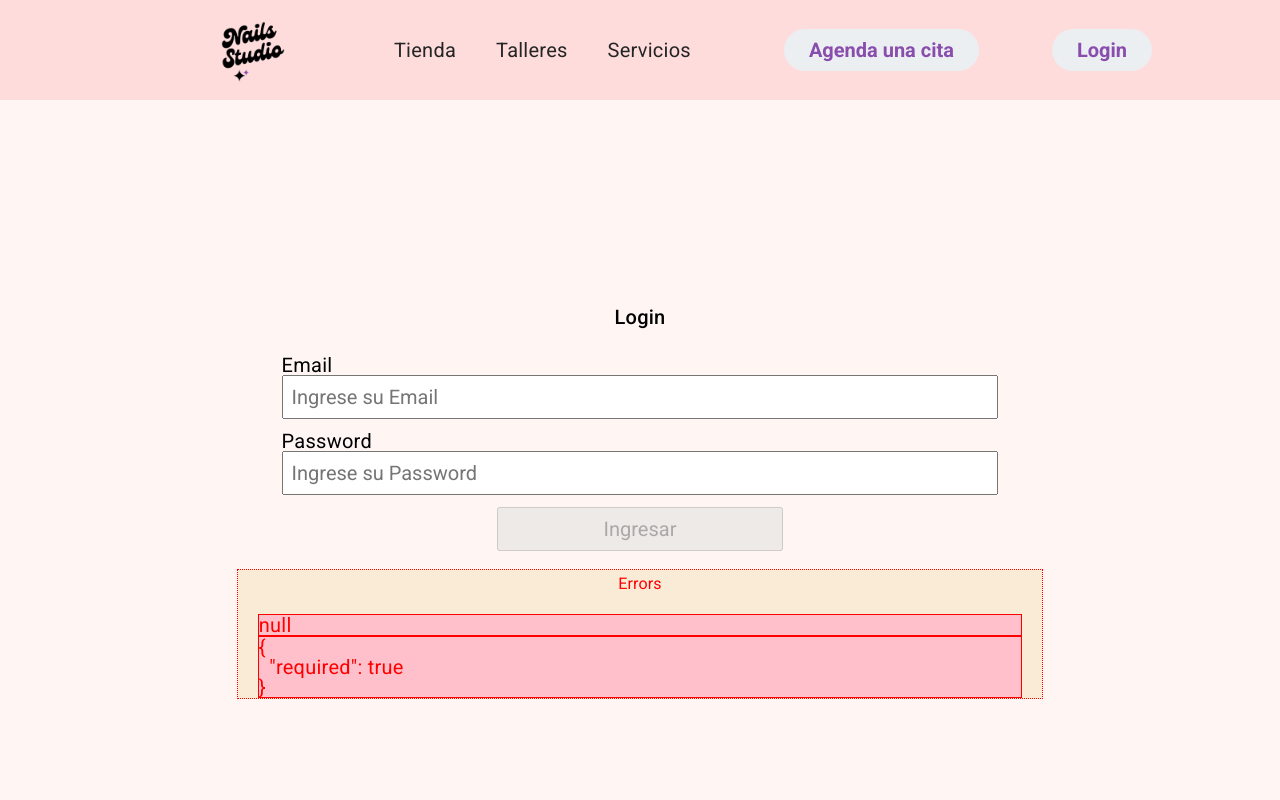
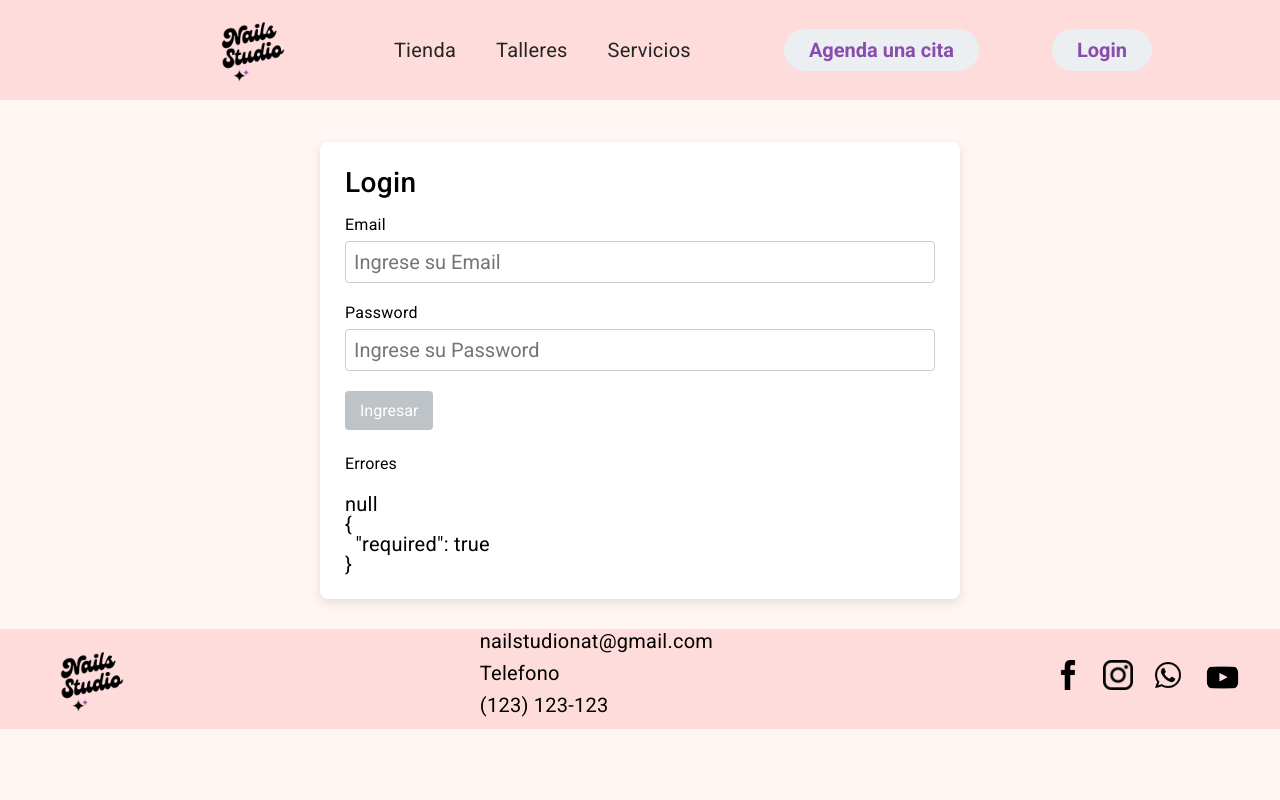
Before and after one commit to danielcuellar117/nailsstudiofinal, an Angular app: page /auth/login in a window 1280 px wide. Shown: the top 800 px of the page. Built offline with nearby package versions, Linux system fonts and the light colour scheme.

Commit message:
{+} estilos login

```diff
--- a/src/app/auth/pages/login/login.component.css
+++ b/src/app/auth/pages/login/login.component.css
@@ -1,79 +1,59 @@
-/* You can add global styles to this file, and also import other style files */
-/* You can add global styles to this file, and also import other style files */
-*{
-  min-height: 100%;
+
+.form-login {
+  width: 50%;
+  margin: 1rem  auto 1.5rem auto;
+  background-color: #fff;
+  padding: 25px;
+  border-radius: 8px;
+  box-shadow: 0 4px 10px rgba(0, 0, 0, 0.1);
 }
-.form-auth,
-.form-product {
-  max-width: 70%;
-  display: flex;
-  flex-direction: column;
-  justify-content: center;
-  align-items: center;
-  margin: 0 auto;
+h2{
+  font-size: 1.4rem;
 }
 
-.form-auth .field,
-.form-product .field {
-  display: flex;
-  flex-direction: column;
-  margin: 0.3rem 0;
+label {
+  display: block;
+  font-size: 14px;
+  margin-bottom: 8px;
 }
 
-.form .field {
-  /* border: 1px dotted blue; */
-  display: flex;
-  flex-direction: column;
-  margin: 0.3rem 0;
-  width: 80%;
+.input-field {
+  width: 100%;
+  padding: 8px;
+  font-size: 20px;
+  border: 1px solid #ccc;
+  border-radius: 4px;
+  transition: border-color 0.3s;
+}
+.field {
+  margin-bottom: 20px;
+  color: black;
+  font-size: 1rem;
+}
+.field label{
+  font-size: .8rem;
+  margin: .3rem 0;
 }
 
-.form .input-field {
-  padding: 0.4rem;
+
+.button {
+  background-color: #3498db;
+  color: #fff;
+  padding: 10px 15px;
+  font-size: 16px;
+  border: none;
+  border-radius: 4px;
+  cursor: pointer;
 }
 
-.field.footer-form {
-  text-align: center;
+.button:disabled {
+  background-color: #bdc3c7;
+  cursor: not-allowed;
 }
 
-.form .errors {
-  border: 1px dotted red;
-  color: red;
-  width: 90%;
-  background-color: antiquewhite;
-  padding: 0 1rem;
+.button:hover {
+  background-color: purple;
 }
-
-.form .title-errors {
-  text-align: center;
+.errors{
+  color: black;
 }
-
-.form .error-message {
-  color: red;
-  font-style: italic;
-  font-size: 1.1rem;
-}
-
-button.btn {
-  width: 40%;
-  margin: 0 auto;
-  padding: 0.4rem;
-}
-
-.message {
-  padding: 1rem;
-  margin: 1rem 0;
-  box-sizing: border-box;
-}
-
-.error {
-  border: 1px solid red;
-  color: red;
-  background-color: pink;
-}
-
-.success {
-  border: 1px solid green;
-  color: green;
-  background-color: limegreen;
-}
--- a/src/app/auth/pages/login/login.component.html
+++ b/src/app/auth/pages/login/login.component.html
@@ -1,3 +1,4 @@
+<br>
 <form
   class="form form-auth form-login"
   [formGroup]="loginForm"
@@ -61,7 +62,7 @@
   </div>
   <div class="field">
     <button
-      class="btn btn-primary"
+      class="btn btn-primary button"
       type="submit"
       [disabled]="this.loginForm.invalid"
     >Ingresar</button>
@@ -74,7 +75,7 @@
     </div>
 
   <div class="errors">
-    <h3 class="title-errors">Errors</h3>
+    <h3 class="title-errors">Errores</h3>
     <pre class="error">{{ loginForm.get( 'email' )?.errors | json }}</pre>
     <pre class="error">{{ loginForm.get( 'password' )?.errors | json }}</pre>
   </div>
--- a/src/app/components/cards/cards.component.css
+++ b/src/app/components/cards/cards.component.css
@@ -15,13 +15,17 @@
 }
 h3 {
   color: rgb(172, 0, 172);
+  margin: .2rem 0;
   font-size: 1.3rem;
   letter-spacing: 1.5px;
+}
+.card-info{
+  max-width: 245px;
+  width: 100%;
 }
 .card-p {
   color: black;
   font-size: .7rem;
-  text-wrap: wrap;
   letter-spacing: 2px;
 }
 
@@ -31,6 +35,7 @@ h3 {
   transform: scale(1);
   transition: transform 0.6s;
 }
+
 
 .card-btn {
   background-color: rgb(255, 168, 158);
--- a/src/app/components/cards/cards.component.html
+++ b/src/app/components/cards/cards.component.html
@@ -6,7 +6,7 @@
     <h3>{{ products.name }}</h3>
     <p class="card-p">{{ products.description }}</p>
     <div class="card-footer">
-      <span class="card-price">{{ products.price }}</span>
+      <span class="card-price">${{ products.price }}.000</span>
       <button class="card-btn">Comprar</button>
     </div>
   </div>
```
